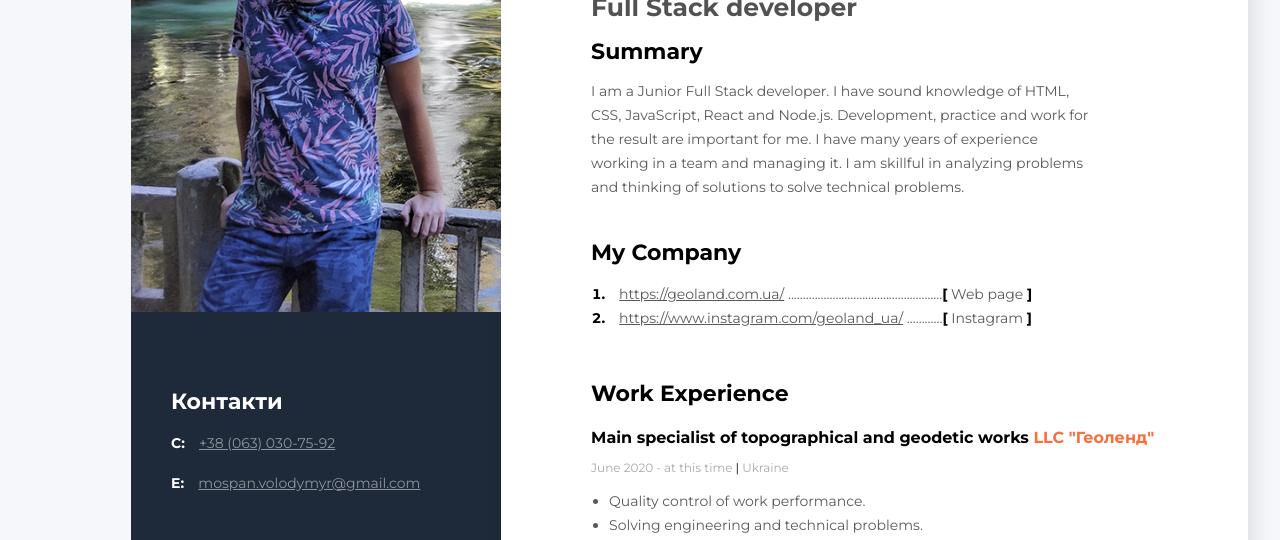
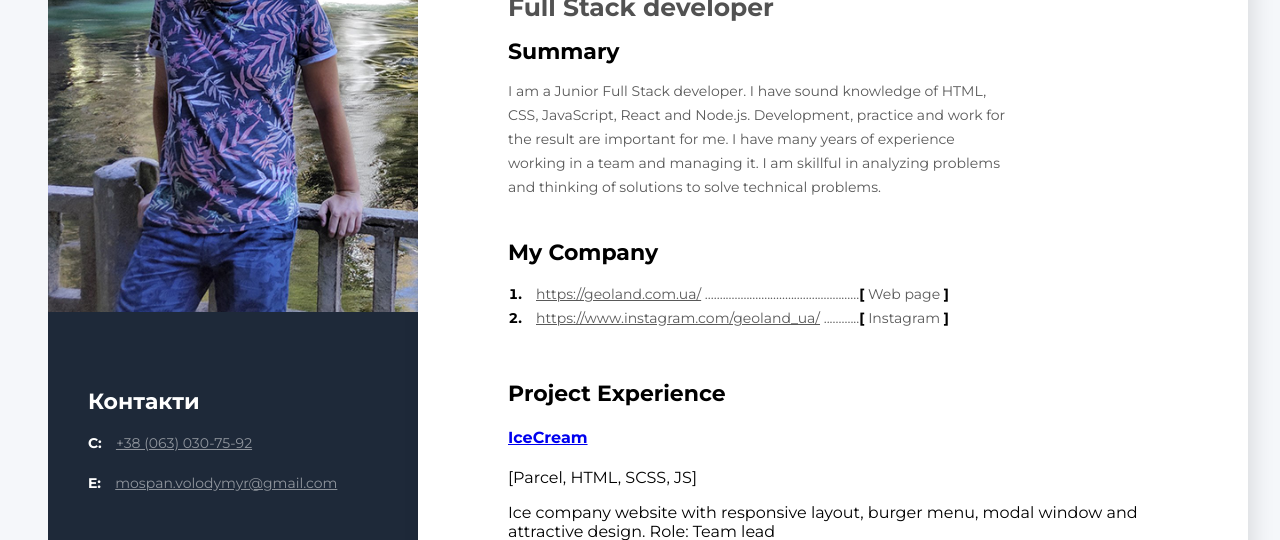
Before and after one commit to Volodymyr-Mospan/github-resume, a website built with Parcel: page src/index.html in a window 1280 px wide. Shown: the part 260-800 px from the top of the page. Built offline with nearby package versions, Linux system fonts and the light colour scheme.

Commit message:
adds Project Experience

```diff
--- a/src/index.html
+++ b/src/index.html
@@ -62,6 +62,26 @@
             </li>
           </ol>
         </div>
+
+        <!-- Projects -->
+        <div class="projects">
+          <h3 class="titles">Project Experience</h3>
+          <!-- Project #1 -->
+          <div>
+            <h4>
+              <a
+                href="https://volodymyr-mospan.github.io/command-project-html-css-fson64/"
+                >IceCream</a
+              >
+            </h4>
+            <p class="technologies">[Parcel, HTML, SCSS, JS]</p>
+            <p>
+              Ice company website with responsive layout, burger menu, modal
+              window and attractive design. Role: Team lead
+            </p>
+          </div>
+        </div>
+
         <!-- Work -->
         <div class="work">
           <h3 class="titles">Work Experience</h3>
@@ -124,11 +144,11 @@
               <li class="work_list_item">
                 Execution of all types of topographical and geodetic works.
               </li>
-
               <li class="work_list_item">Work with students.</li>
             </ul>
           </div>
         </div>
+
         <!-- Education -->
         <div class="education">
           <h3 class="titles">Education</h3>
```
